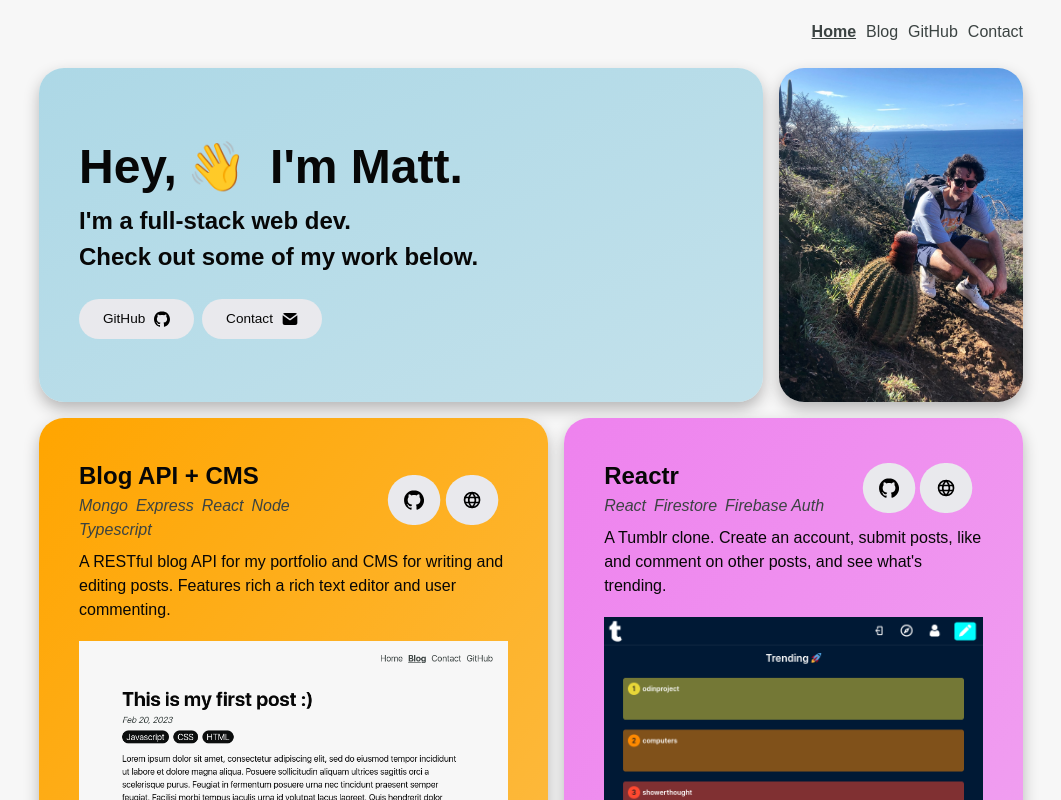
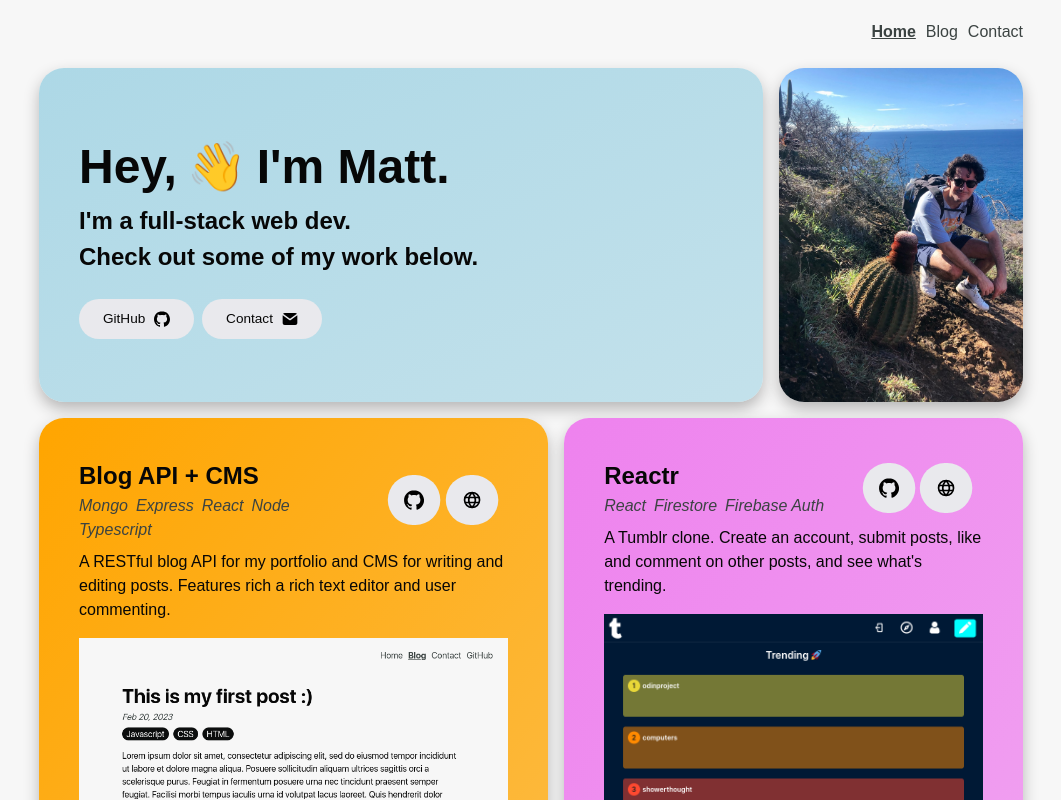
Before and after one commit to spghtti/portfolio, a React (Vite) app: page / in a window 1280 px wide. Shown: the top 800 px of the page, without its empty margins (109-1170 px from the left). Built offline with nearby package versions, Linux system fonts and the light colour scheme.

Commit message:
ADDED: Blog list and header styling.

```diff
--- a/public/assets/stylesheets/blog.css
+++ b/public/assets/stylesheets/blog.css
@@ -11,7 +11,6 @@
   border-radius: 25px;
   color: var(--font-color-main);
   margin-bottom: 3rem;
-  padding-bottom: 2rem;
 }
 .preview-date {
   font-style: italic;
@@ -31,12 +30,11 @@
   display: flex;
   flex-direction: column;
   justify-content: center;
-  margin-bottom: 0.5rem;
+  margin: 0.5rem 0;
 }
 .post-tags {
-  margin: 0.5rem 0;
   padding-bottom: 1rem;
-  border-bottom: 1px solid var(--shadow-color);
+  border-bottom: 2px dotted var(--shadow-color);
 }
 .post-tags > li {
   list-style-type: none;
--- a/public/assets/stylesheets/index.css
+++ b/public/assets/stylesheets/index.css
@@ -185,7 +185,6 @@ nav {
 .homepage-card-description {
   margin-bottom: 1rem;
   font-size: 1rem;
-  height: 75px;
 }
 .project-image {
   margin: auto;
--- a/src/components/Header.tsx
+++ b/src/components/Header.tsx
@@ -6,9 +6,6 @@ export const Header = () => {
       <nav>
         <NavLink to="/">Home</NavLink>
         <NavLink to="/blog">Blog</NavLink>
-        <a href="https://github.com/spghtti/" target="_blank">
-          GitHub
-        </a>
         <NavLink to="/contact">Contact</NavLink>
       </nav>
     </header>
--- a/src/pages/blogIndex.tsx
+++ b/src/pages/blogIndex.tsx
@@ -32,6 +32,7 @@ export function Blog() {
         <div className="error">{err}</div>
       ) : (
         <div className="post-list">
+          <h1 className="page-headline">Blog</h1>
           {list.map((post: BlogPost) => (
             <PostPreview key={post._id} post={post} />
           ))}
--- a/src/pages/home.tsx
+++ b/src/pages/home.tsx
@@ -12,8 +12,7 @@ export function Home(): ReactElement {
           <div className="homepage-card card-one">
             <div className="homepage-card-inner">
               <h1>
-                Hey,<span className="emoji wave-emoji">&#x1F44B;</span> I'm
-                Matt.
+                Hey,<span className="emoji wave-emoji">&#x1F44B;</span>I'm Matt.
               </h1>
               <h2>I'm a full-stack web dev.</h2>
               <h2>Check out some of my work below.</h2>
```
